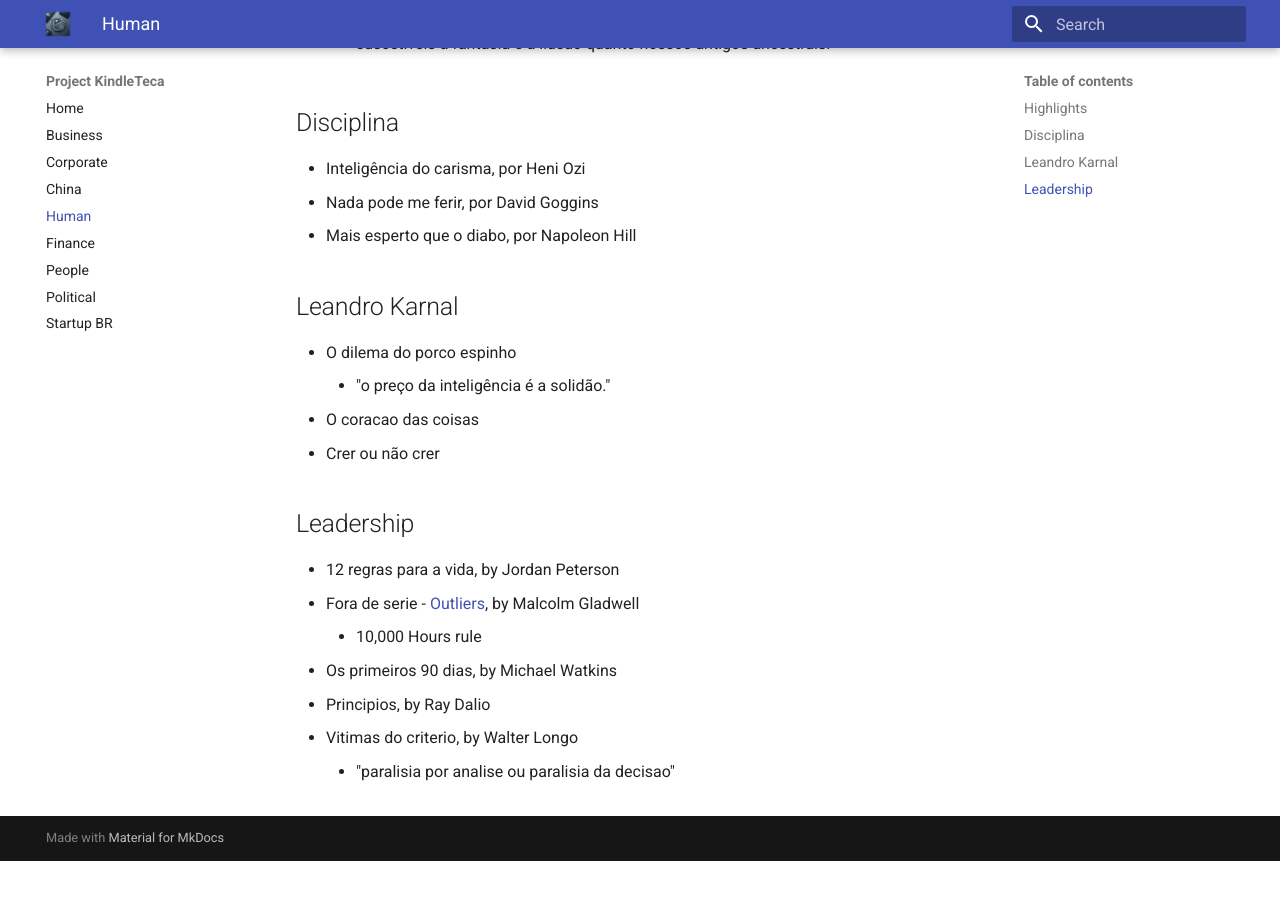
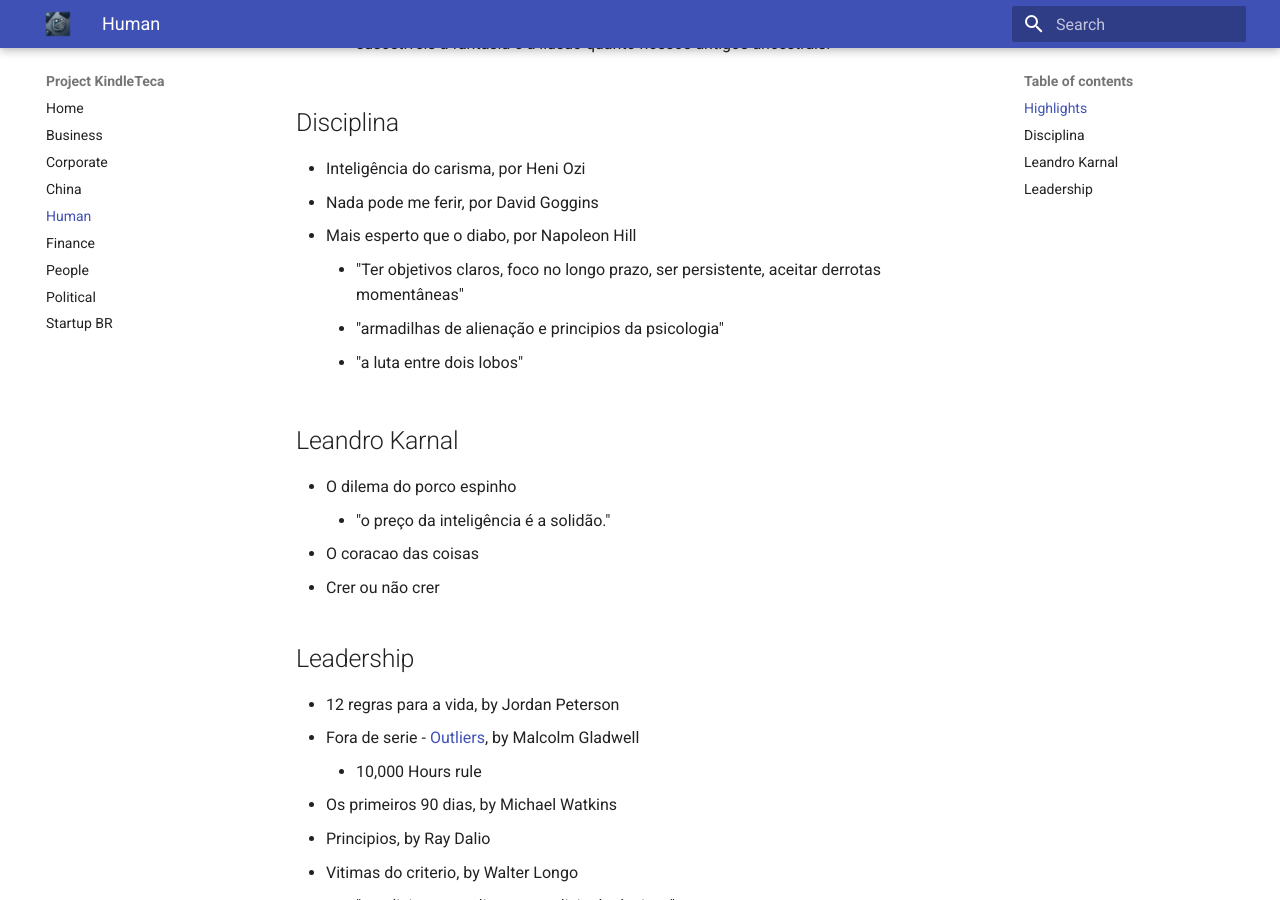
Before and after one commit to renatobrf/kindle-teca, an MkDocs documentation site: the page built from docs/human.md, in a window 1280 px wide and 900 px high, scrolled down 855 px. Built offline with MkDocs 1.6.1 and Material for MkDocs 9.7.7, drawn with Linux system fonts in a browser that asks for light colours; before the commit the page ends 1716 px from its top, so only the background shows below that.

Commit message:
Update human.md

```diff
--- a/docs/human.md
+++ b/docs/human.md
@@ -23,6 +23,9 @@
 - Inteligência do carisma, por Heni Ozi
 - Nada pode me ferir, por David Goggins
 - Mais esperto que o diabo, por Napoleon Hill
+    - "Ter objetivos claros, foco no longo prazo, ser persistente, aceitar derrotas momentâneas"
+    - "armadilhas de alienação e principios da psicologia"
+    - "a luta entre dois lobos"
 
 ## Leandro Karnal
 - O dilema do porco espinho
```
